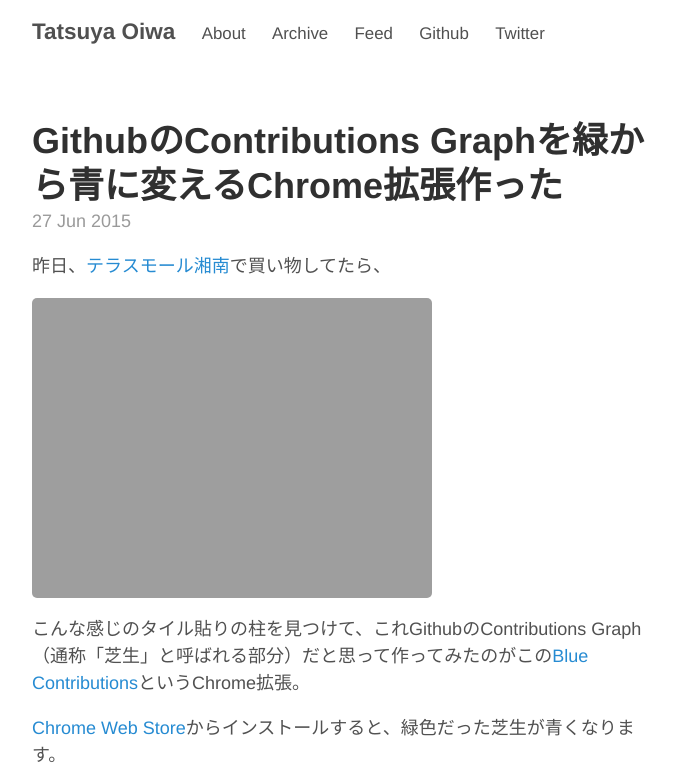
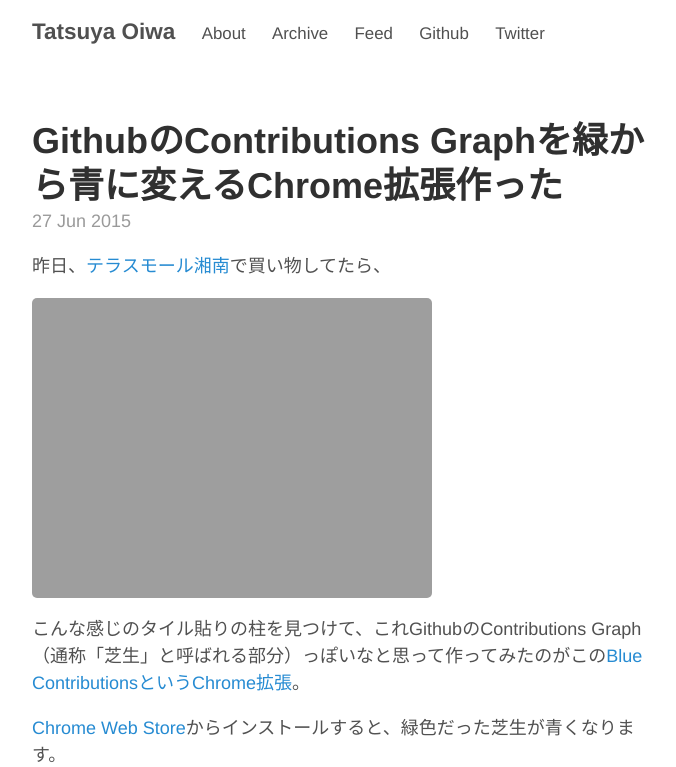
Before and after one commit to tatsuya/tatsuyaoiw.github.io, a Jekyll site: the page built from _posts/2015-06-27-blue-contributions.md, in a window 1280 px wide, cut to the strip 0-767 px from the top of the page. Shown: the whole strip, without its empty margins (293-969 px from the left). Built offline with Jekyll 4.4.1, drawn with Linux system fonts in a browser that asks for light colours; Markdown is read by kramdown in place of the engine named in the settings; comment, search, counter and statistics services are not loaded.

Commit message:
modify post

```diff
--- a/_posts/2015-06-27-blue-contributions.md
+++ b/_posts/2015-06-27-blue-contributions.md
@@ -8,7 +8,7 @@
 
 ![]({{ site.url }}/assets/tile.jpg)
 
-こんな感じのタイル貼りの柱を見つけて、これGithubのContributions Graph（通称「芝生」と呼ばれる部分）だと思って作ってみたのがこの[Blue Contributions](https://github.com/tatsuyaoiw/blue-contributions)というChrome拡張。
+こんな感じのタイル貼りの柱を見つけて、これGithubのContributions Graph（通称「芝生」と呼ばれる部分）っぽいなと思って作ってみたのがこの[Blue ContributionsというChrome拡張](https://github.com/tatsuyaoiw/blue-contributions)。
 
 [Chrome Web Store](https://chrome.google.com/webstore/detail/blue-contributions/pcfbckddgnmniimphfeoioghgcddifcd)からインストールすると、緑色だった芝生が青くなります。
 
```
